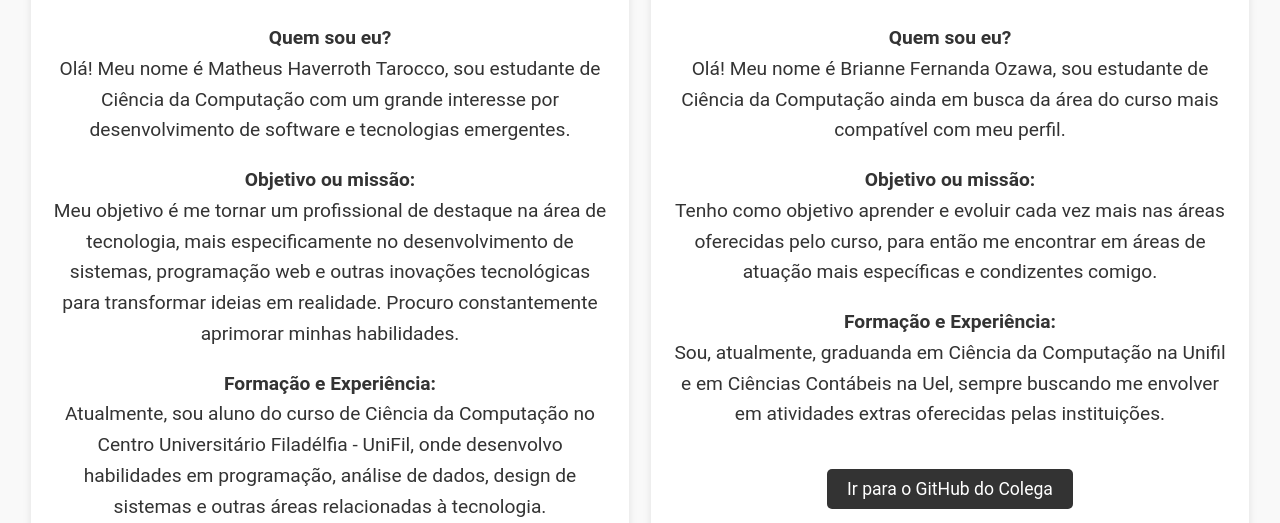
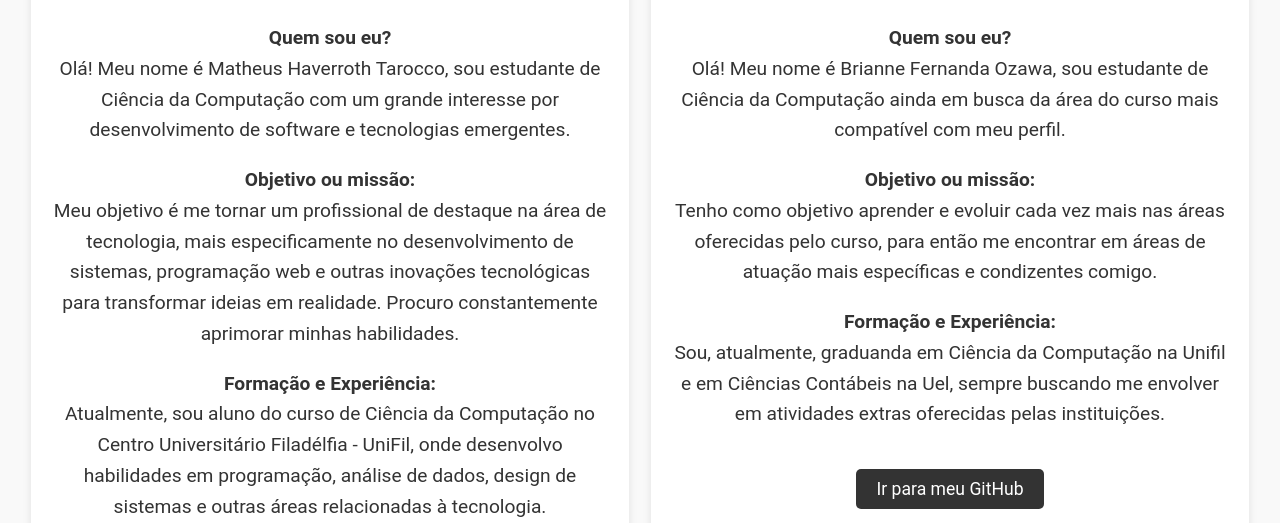
Before and after one commit to MatheusTarocco/Equipe_portifolio, a plain HTML site: page quem somos.html in a window 1280 px wide. Shown: the part 429-952 px from the top of the page. Drawn offline with Linux system fonts and the light colour scheme.

Commit message:
Update quem somos.html

```diff
--- a/quem somos.html
+++ b/quem somos.html
@@ -42,7 +42,7 @@
             <p><strong>Quem sou eu?</strong><br>Olá! Meu nome é Brianne Fernanda Ozawa, sou estudante de Ciência da Computação ainda em busca da área do curso mais compatível com meu perfil.</p>
             <p><strong>Objetivo ou missão:</strong><br>Tenho como objetivo aprender e evoluir cada vez mais nas áreas oferecidas pelo curso, para então me encontrar em áreas de atuação mais específicas e condizentes comigo.</p>
             <p><strong>Formação e Experiência:</strong><br>Sou, atualmente, graduanda em Ciência da Computação na Unifil e em Ciências Contábeis na Uel, sempre buscando me envolver em atividades extras oferecidas pelas instituições.</p>
-            <a href=" https://github.com/briozawa" class="btn-github" target="_blank">Ir para o GitHub do Colega</a>
+            <a href=" https://github.com/briozawa" class="btn-github" target="_blank">Ir para meu GitHub</a>
         </div>
 
     </div>
```
